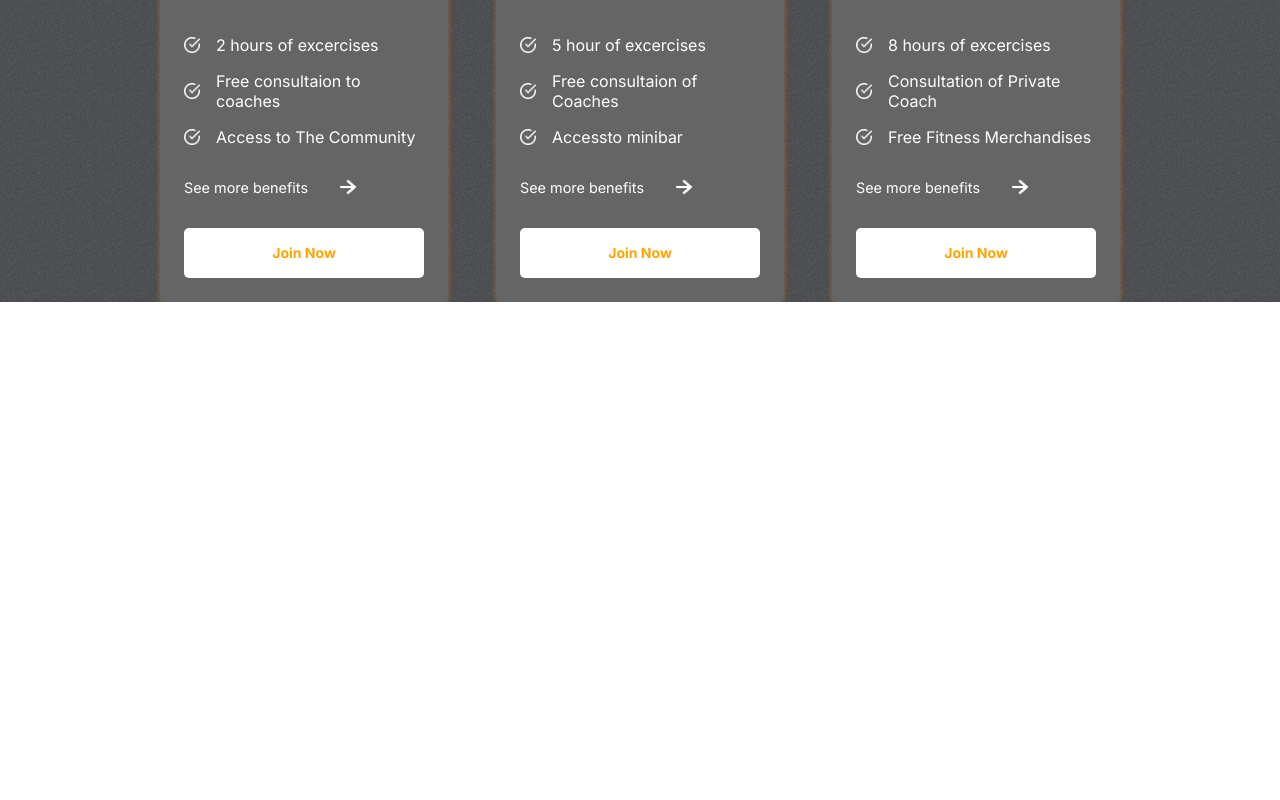
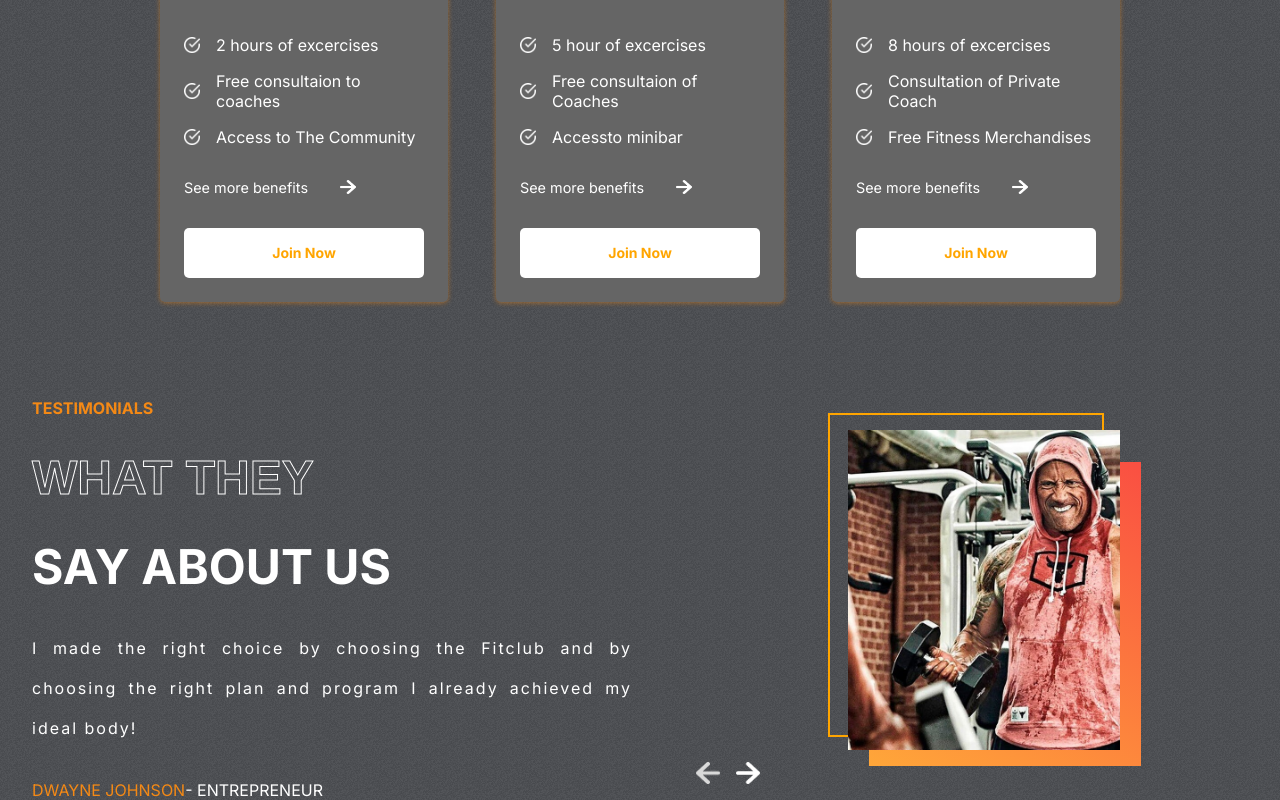
Before and after one commit to Fercho240899/The-best-fitness-club-in-the-town, a React (Create React App) app: page / in a window 1280 px wide. Shown: the part 2246-3046 px from the top of the page. Before the commit the page ends 2548 px from the top, so only its background shows below. Built offline with nearby package versions, Linux system fonts and the light colour scheme.

Commit message:
Testimonials done

```diff
--- a/src/App.js
+++ b/src/App.js
@@ -3,6 +3,7 @@
 import Plans from './components/Plans/Plans';
 import Programs from './components/Programs/Programs';
 import Reasons from './components/Reasons/Reasons'
+import Testimonials from './components/Testimonials/Testimonials';
 
 function App() {
   return (
@@ -11,6 +12,7 @@
           <Programs/>
           <Reasons/>
           <Plans/>
+          <Testimonials/>
     </div>
   );
 }
--- /dev/null
+++ b/src/components/Testimonials/Testimonials.css
@@ -0,0 +1,77 @@
+.Testimonials{
+    display: flex;
+    gap: 1rem;
+    padding: 0 2rem;
+}
+
+.left-t{
+    display: flex;
+    flex-direction: column;
+    flex: 1 1;
+    gap: 2rem;
+    text-transform: uppercase;
+    color: white;
+}
+
+
+.left-t>:nth-child(1){
+    color:  var(--orange);
+    font-weight: bold;
+}
+
+.left-t>:nth-child(2),
+.left-t>:nth-child(3){
+    font-weight: bold;
+    font-size: 3rem;
+}
+
+.left-t>:nth-child(4){
+    text-transform: none;
+    text-align: justify;
+    letter-spacing: 2px;
+    line-height: 40px;
+}
+.right-t{
+    flex: 1;
+    position: relative;
+}
+
+.right-t>img{
+    position: absolute;
+    width: 17rem;
+    height: 20rem;
+    object-fit: cover;
+    right: 8rem;
+    top: 2rem;
+}
+
+.right-t>:nth-child(1){
+    position: absolute;
+    width: 17rem;
+    height: 20rem;
+    border: 2px solid orange;
+    background-color: transparent;
+    right: 9rem;
+    top: 0.9rem;
+}
+.right-t>:nth-child(2){
+    position: absolute;
+    width: 17rem;
+    height: 19rem;
+    background: var(--planCard);
+    right: 6.7rem;
+    top: 4rem;
+}
+
+.arrows{
+    display: flex;
+    gap: 1rem;
+    position: absolute;
+    bottom: 1rem;
+    left: 3rem;
+}
+
+.arrows>img{
+    width: 1.5rem;
+    cursor: pointer;
+}
--- /dev/null
+++ b/src/components/Testimonials/Testimonials.jsx
@@ -0,0 +1,61 @@
+import React from "react";
+import "./Testimonials.css";
+import { testimonialsData } from "../../data/testimonialsData";
+import { useState } from "react";
+import leftArrow from "../../assets/leftArrow.png"
+import rightArrow from "../../assets/rightArrow.png"
+
+const Testimonials = () => {
+  const [selected, setSelected] = useState(0);
+  const tLength = testimonialsData.length;
+
+  return (
+    <div className="Testimonials">
+      <div className="left-t">
+        <span>Testimonials</span>
+        <span className="stroke-text">What they</span>
+        <span>say about us</span>
+
+        <span>{testimonialsData[selected].review}</span>
+
+        <span>
+          <span
+            style={{
+              color: "var(--orange)",
+            }}
+          >
+            {testimonialsData[selected].name}
+          </span>
+          - {testimonialsData[selected].status}
+        </span>
+      </div>
+      <div className="right-t">
+        <div></div>
+        <div></div>
+        <img src={testimonialsData[selected].image} alt="" />
+        <div className="arrows">
+          <img
+            onClick={() => {
+              selected === 0
+                ? setSelected(tLength - 1)
+                : setSelected((prev) => prev - 1);
+            }}
+            src={leftArrow}
+            alt=""
+          />
+
+          <img
+            onClick={() => {
+              selected === tLength - 1
+              ? setSelected(0)
+              : setSelected((prev) => prev + 1);
+            }}
+            src={rightArrow}
+            alt=""
+          />
+        </div>
+      </div>
+    </div>
+  );
+};
+export default Testimonials;
--- a/src/data/testimonialsData.js
+++ b/src/data/testimonialsData.js
@@ -1,13 +1,13 @@
-import image1 from "../assets/t-image1.png";
+import image4 from "../assets/t-image4.jpg";
 import image2 from "../assets/t-image2.jpg";
 import image3 from "../assets/t-image3.jpg";
 
 export const testimonialsData = [
   {
-    image: image1,
+    image: image4,
     review:
       "I made the right choice by choosing the Fitclub and by choosing the right plan and program I already achieved my ideal body!",
-    name: 'MATHEW HENDRICKSON',
+    name: 'DWAYNE JOHNSON',
     status : 'ENTREPRENEUR'
   },
   {
```
Also changed, not shown: src/assets/t-image4.jpg (added).
